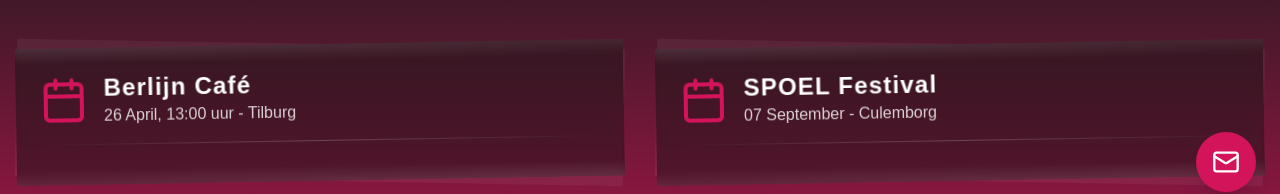
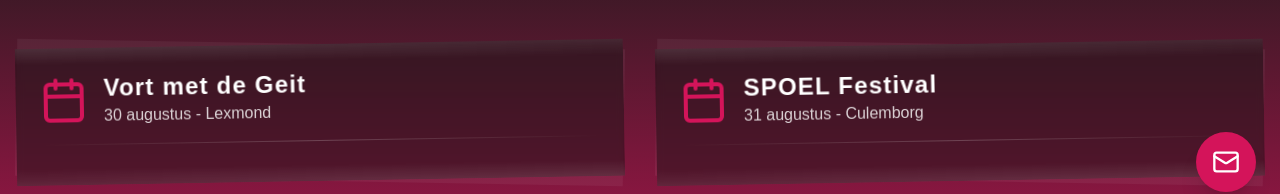
Before and after one commit to marijnbransen1998/Reyck3, a React (Vite) app: page /optredens in a window 1280 px wide. Shown: the part 508-702 px from the top of the page. Built offline with nearby package versions, Linux system fonts and the light colour scheme; a web font is replaced by a local one.

Commit message:
Update LivePerformances.tsx

```diff
--- a/src/pages/LivePerformances.tsx
+++ b/src/pages/LivePerformances.tsx
@@ -37,8 +37,8 @@ const LivePerformances: React.FC = () => {
             {/* Optredens Grid */}
             <div className="grid grid-cols-1 md:grid-cols-2 gap-8 relative">
               {[
-                { title: "Berlijn Café", date: "26 April, 13:00 uur", location: "Tilburg" },
-                { title: "SPOEL Festival", date: "07 September", location: "Culemborg" },
+                { title: "Vort met de Geit", date: "30 augustus", location: "Lexmond" },
+                { title: "SPOEL Festival", date: "31 augustus", location: "Culemborg" },
                 { title: "TO BE ANNOUNCED", date: "", location: "", link: "", hasTickets: false }
               ].map((gig, index) => (
                 <div
```
